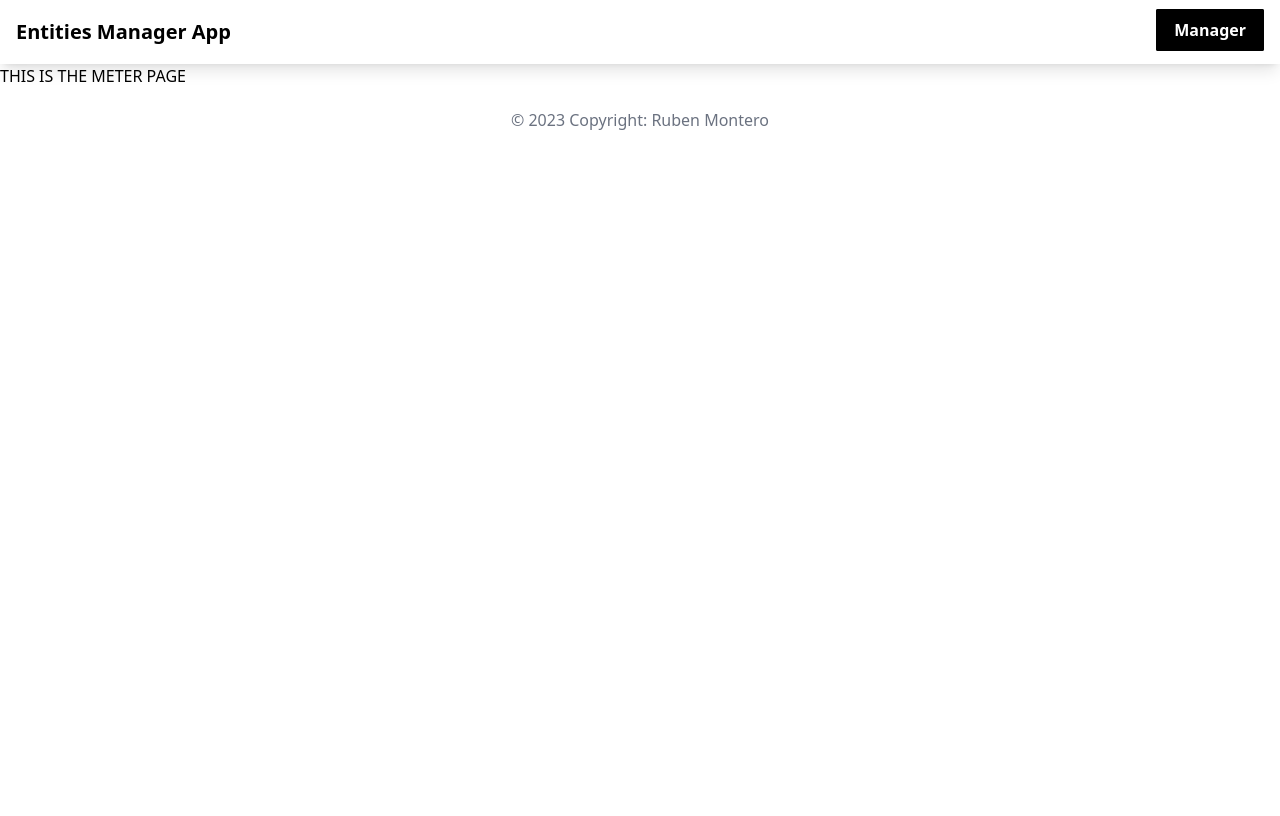
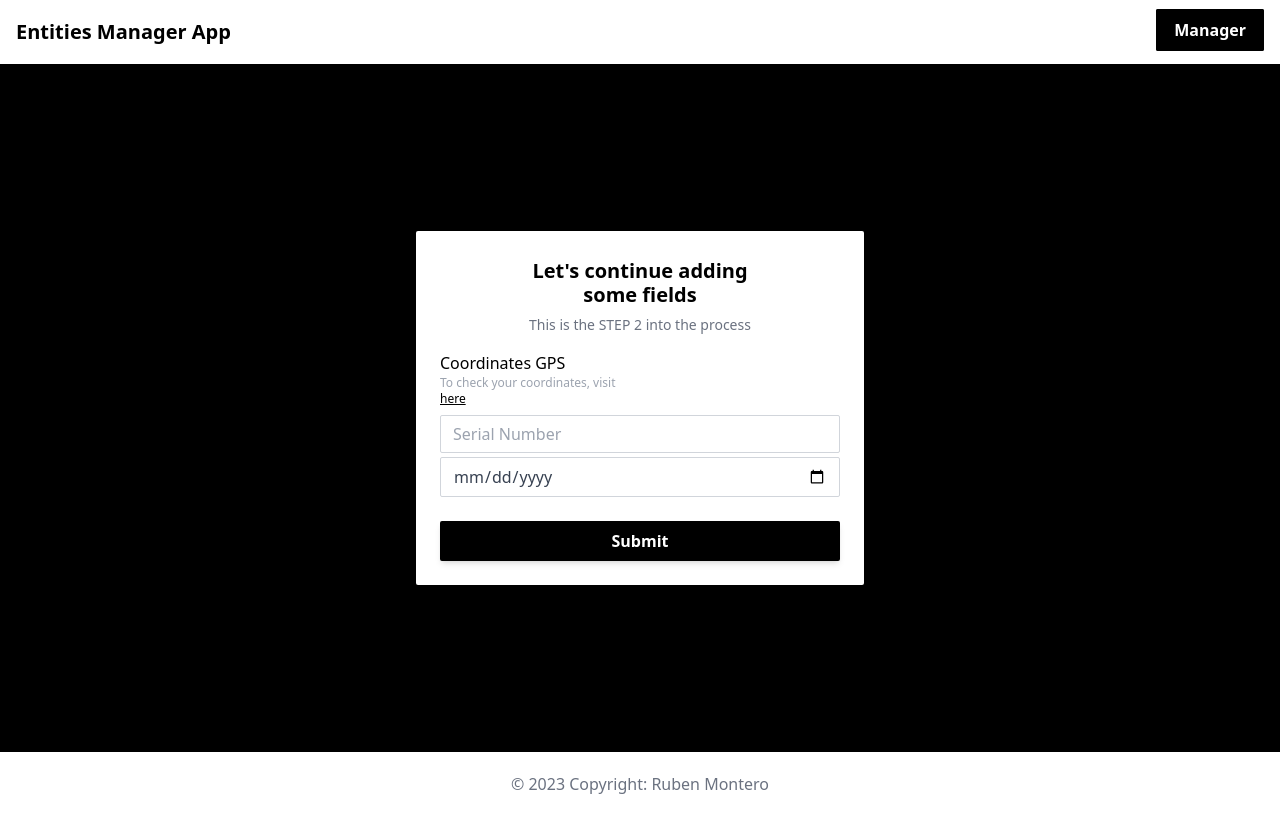
Before and after one commit to rubenmonterogonzalez/Entities-Manager-App, a Nuxt app: page /meter in a window 1280 px wide. Built offline with nearby package versions, Linux system fonts and the light colour scheme.

Commit message:
Added new pages and new forms

```diff
--- /dev/null
+++ b/components/Forms/CircuitForm.vue
@@ -0,0 +1,71 @@
+<script lang="ts" setup>
+const router = useRouter();
+
+const installation_date = ref("");
+const is_main = ref("");
+
+const handleSubmit = async () => {
+  const circuit = {
+    installation_date: installation_date.value,
+    is_main: is_main.value
+  };
+
+  localStorage.setItem("circuit", JSON.stringify(circuit));
+  router.push({ path: "/" });
+};
+</script>
+
+<template>
+  <section class="bg-black flex justify-center min-h-[86vh]">
+    <div
+      class="block m-auto px-6 pb-6 pt-3 rounded-sm shadow-lg bg-white max-w-md"
+    >
+      <form @submit.prevent="handleSubmit" class="min-w-[300px]">
+        <div class="my-4 text-center">
+          <h2 class="font-bold text-xl max-w-[240px] m-auto leading-6 mb-2">
+            Let's continue adding some fields
+          </h2>
+          <p class="text-gray-500 text-sm">
+            This is the STEP 2 into the process
+          </p>
+        </div>
+        <div class="grid grid-cols-2 mb-6">
+          <label for=""
+            >Coordinates GPS
+            <p class="mb-2 text-xs text-gray-400">
+              To check your coordinates, visit
+              <a
+                href="https://www.maps.ie/coordinates.html"
+                target="_blank"
+                class="text-black underline"
+                >here</a
+              >
+            </p>
+          </label>
+          <input
+            v-model="installation_date"
+            type="date"
+            class="block col-span-2 w-full mb-1 px-3 py-1.5 text-base font-normal text-gray-700 bg-white bg-clip-padding border border-solid border-gray-300 rounded-sm transition ease-in-out m-0 focus:text-gray-700 focus:bg-white focus:border-black focus:outline-none"
+            placeholder="Installation Date"
+            autocomplete="Off"
+            required
+          />
+          <input
+            v-model="is_main"
+            type="boolean"
+            class="block col-span-2 w-full px-3 py-1.5 text-base font-normal text-gray-700 bg-white bg-clip-padding border border-solid border-gray-300 rounded-sm transition ease-in-out m-0 focus:text-gray-700 focus:bg-white focus:border-black focus:outline-none"
+            placeholder="Main"
+            autocomplete="Off"
+            required
+          />
+        </div>
+        <button
+          type="submit"
+          class="w-full px-6 py-2 bg-black border-2 border-black font-semibold text-white leading-tight rounded-sm shadow-md hover:border-2 hover:border-black hover:bg-white hover:shadow-lg hover:text-black transition duration-150 ease-in-out"
+        >
+          Submit
+        </button>
+      </form>
+    </div>
+  </section>
+</template>
--- /dev/null
+++ b/components/Forms/MeterForm.vue
@@ -0,0 +1,71 @@
+<script lang="ts" setup>
+const router = useRouter();
+
+const serial_number = ref("");
+const installation_date = ref("");
+
+const handleSubmit = async () => {
+  const meter = {
+    serial_number: serial_number.value,
+    installation_date: installation_date.value,
+  };
+
+  localStorage.setItem("meter", JSON.stringify(meter));
+  router.push({ path: "/circuit" });
+};
+</script>
+
+<template>
+  <section class="bg-black flex justify-center min-h-[86vh]">
+    <div
+      class="block m-auto px-6 pb-6 pt-3 rounded-sm shadow-lg bg-white max-w-md"
+    >
+      <form @submit.prevent="handleSubmit" class="min-w-[300px]">
+        <div class="my-4 text-center">
+          <h2 class="font-bold text-xl max-w-[240px] m-auto leading-6 mb-2">
+            Let's continue adding some fields
+          </h2>
+          <p class="text-gray-500 text-sm">
+            This is the STEP 2 into the process
+          </p>
+        </div>
+        <div class="grid grid-cols-2 mb-6">
+          <label for=""
+            >Coordinates GPS
+            <p class="mb-2 text-xs text-gray-400">
+              To check your coordinates, visit
+              <a
+                href="https://www.maps.ie/coordinates.html"
+                target="_blank"
+                class="text-black underline"
+                >here</a
+              >
+            </p>
+          </label>
+          <input
+            v-model="serial_number"
+            type="number"
+            class="block col-span-2 w-full mb-1 px-3 py-1.5 text-base font-normal text-gray-700 bg-white bg-clip-padding border border-solid border-gray-300 rounded-sm transition ease-in-out m-0 focus:text-gray-700 focus:bg-white focus:border-black focus:outline-none"
+            placeholder="Serial Number"
+            autocomplete="Off"
+            required
+          />
+          <input
+            v-model="installation_date"
+            type="date"
+            class="block col-span-2 w-full px-3 py-1.5 text-base font-normal text-gray-700 bg-white bg-clip-padding border border-solid border-gray-300 rounded-sm transition ease-in-out m-0 focus:text-gray-700 focus:bg-white focus:border-black focus:outline-none"
+            placeholder="Installation Date"
+            autocomplete="Off"
+            required
+          />
+        </div>
+        <button
+          type="submit"
+          class="w-full px-6 py-2 bg-black border-2 border-black font-semibold text-white leading-tight rounded-sm shadow-md hover:border-2 hover:border-black hover:bg-white hover:shadow-lg hover:text-black transition duration-150 ease-in-out"
+        >
+          Submit
+        </button>
+      </form>
+    </div>
+  </section>
+</template>
--- /dev/null
+++ b/pages/circuit/index.vue
@@ -0,0 +1,7 @@
+<script setup lang="ts">
+import CircuitForm from '~~/components/Forms/CircuitForm.vue';
+</script>
+
+<template>
+    <CircuitForm />
+</template>
--- a/pages/meter/index.vue
+++ b/pages/meter/index.vue
@@ -1,9 +1,7 @@
 <script setup lang="ts">
-
+import MeterForm from '~~/components/Forms/MeterForm.vue';
 </script>
 
 <template>
-  <div>
-    <h1>THIS IS THE METER PAGE</h1>
-  </div>
+    <MeterForm />
 </template>
```
